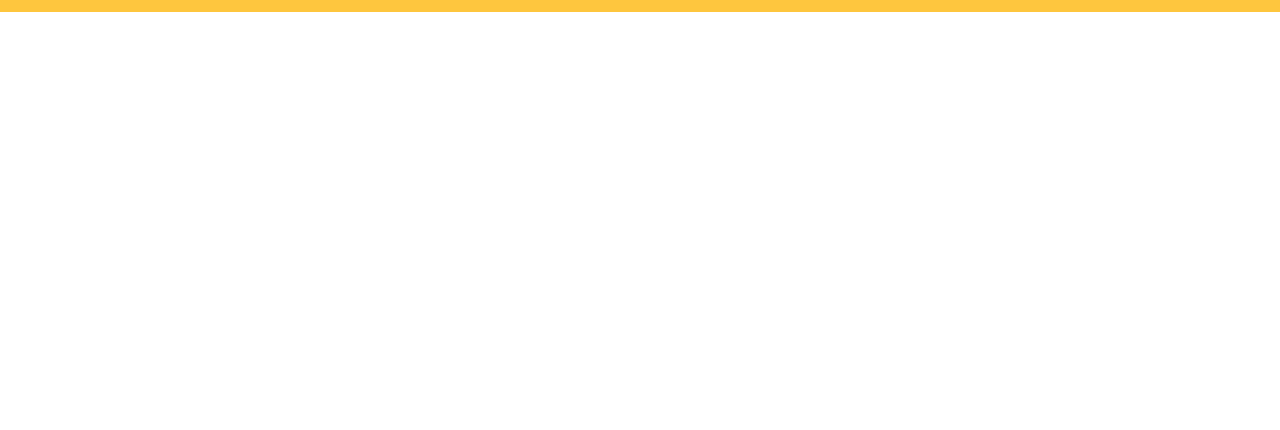
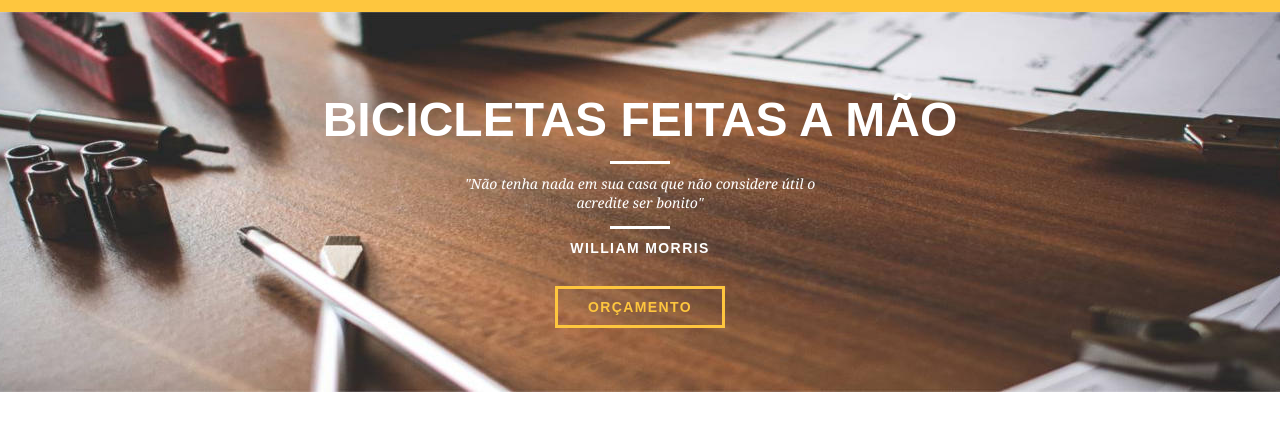
Before and after one commit to andersonlemos/bikraft, a plain HTML site: page web/index.html in a window 1280 px wide. Shown: the part 84-514 px from the top of the page. Drawn offline with Linux system fonts and the light colour scheme.

Commit message:
update style.css

```diff
--- a/web/css/style.css
+++ b/web/css/style.css
@@ -1,9 +1,28 @@
+
 /*Estilos gerais*/
 body{
   font-family: Arial, Helvetica, sans-serif;
 
 }
-/*Estilos do Header*/
+p{
+  font-family: Georgia, "Times New Roman", Serif;
+  font-size: 14px;
+}
+.btn{
+  border: 3px solid #fec63e;
+  padding: 10px 30px;
+  color: #fec63e;
+  font-size: 14px;
+  line-height: 20px;
+  text-transform: uppercase;
+  letter-spacing: .1em;
+  font-weight: bold;
+}
+.btn:hover{
+  color: #fff;
+  border-color: #fff;
+}
+  /*Estilos do Header*/
 .header {
   position:fixed;
   top: 0;
@@ -33,3 +52,41 @@ body{
   color: #fff;
 }
 /*Introdução*/
+.introducao{
+    width: 100%;
+    height: 380px;
+    background: url("../img/bg.jpg") no-repeat center;
+    background-size: cover;
+    margin-top: 96px;
+    text-align: center;
+    padding-top: 80px;
+}
+.introducao h1{
+  font-size: 48px;
+  color: #fff;
+  font-weight: bold;
+  text-transform: uppercase;
+}
+.quote-externo{
+  max-width: 360px;
+  margin: 0 auto;
+  margin-bottom: 40px;
+  color: #fff;
+}
+.quote-externo p{
+  font-style: italic;
+}
+.quote-externo cite{
+  font-style: normal;
+  font-weight: bold;
+  font-size: 14px;
+  letter-spacing: .1em;
+}
+.quote-externo p:before, .quote-externo p:after {
+  content: "";
+  display: block;
+  width: 60px;
+  height: 3px;
+  background: #fff;
+  margin: 14px auto 10px auto;
+}
--- a/web/index.html
+++ b/web/index.html
@@ -24,5 +24,15 @@
         </nav>
       </div>
     </header>
+    <section class= "introducao">
+      <div class="container">
+          <h1>Bicicletas Feitas a Mão</h1>
+          <blockquote class="quote-externo">
+            <p>"Não tenha nada em sua casa que não considere útil o acredite ser bonito"</p>
+            <cite>WILLIAM MORRIS</cite>
+          </blockquote>
+          <a href="produtos.html" class="btn">Orçamento</a>
+      </div>
+    </section>
   </body>
 </html>
```
